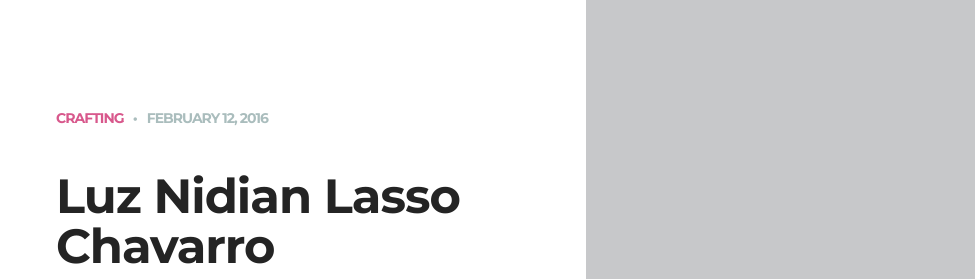
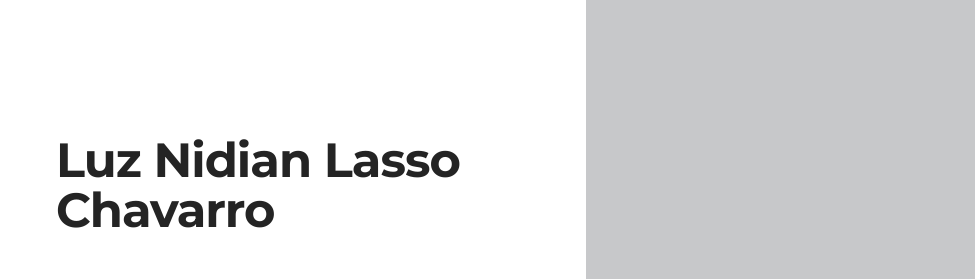
Before and after one commit to chavalassoluni/hoja-de-vida, a plain HTML site: page index.html in a window 1280 px wide. Shown: the top 279 px of the page, 104-1079 px from the left. Drawn offline with nearby package versions, Linux system fonts and the light colour scheme.

Commit message:
eliminación de encabezado

```diff
--- a/index.html
+++ b/index.html
@@ -100,14 +100,6 @@
                     <article id="post-1" class="blog-item-holder featured-post">
                         <div class="entry-content relative">
                             <div class="content-1170 center-relative">
-                                <div class="cat-links">
-                                    <ul>
-                                        <li>
-                                            <a href="#">Crafting</a>
-                                        </li>
-                                    </ul>
-                                </div>
-                                <div class="entry-date published">February 12, 2016</div>
                                 <h2 class="entry-title">
                                     <a href="single.html">Luz Nidian Lasso Chavarro</a>
                                 </h2>
```
